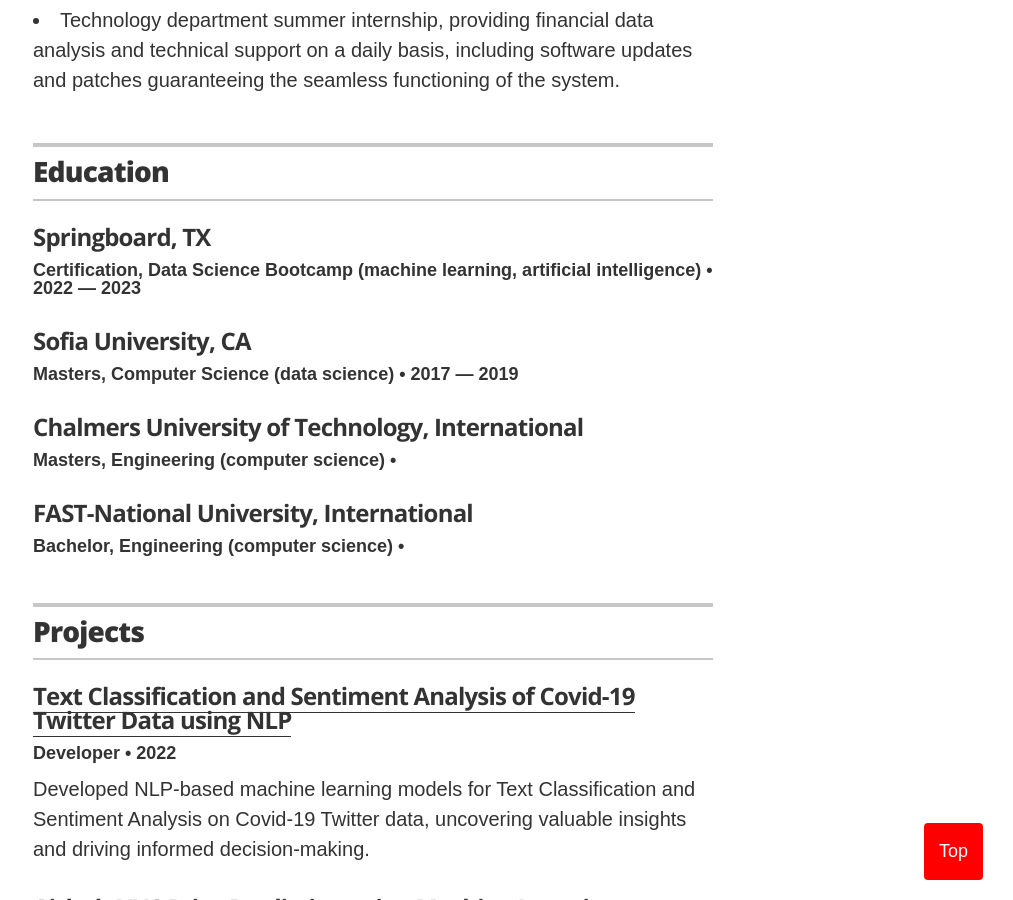
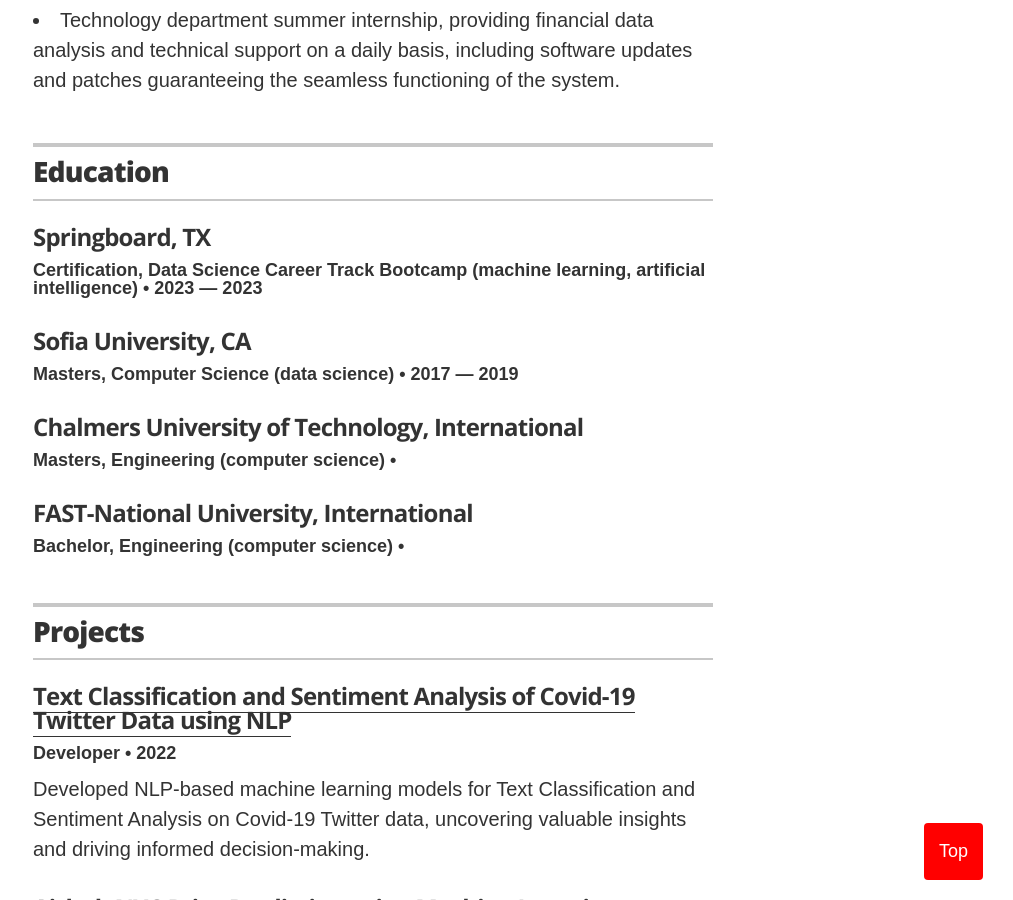
Before and after one commit to ttariqaziz/ttariqaziz.github.io, a Jekyll site: the page built from index.html, in a window 1280 px wide and 900 px high, scrolled down 2825 px. Shown: the whole window, without its empty margins (267-1280 px from the left). Built offline with Jekyll 4.4.1, drawn with Linux system fonts in a browser that asks for light colours.

Commit message:
Update education.yml

```diff
--- a/_data/education.yml
+++ b/_data/education.yml
@@ -8,9 +8,9 @@
 
 # - degree: Master of Science, Engineering Physics
 #  uni: Chalmers University of Technology
-- degree: Certification, Data Science Bootcamp (machine learning, artificial intelligence)
+- degree: Certification, Data Science Career Track Bootcamp (machine learning, artificial intelligence)
   uni: Springboard, TX
-  year: 2022 &mdash; 2023
+  year: 2023 &mdash; 2023
 
 - degree: Masters, Computer Science (data science)
   uni: Sofia University, CA
```
